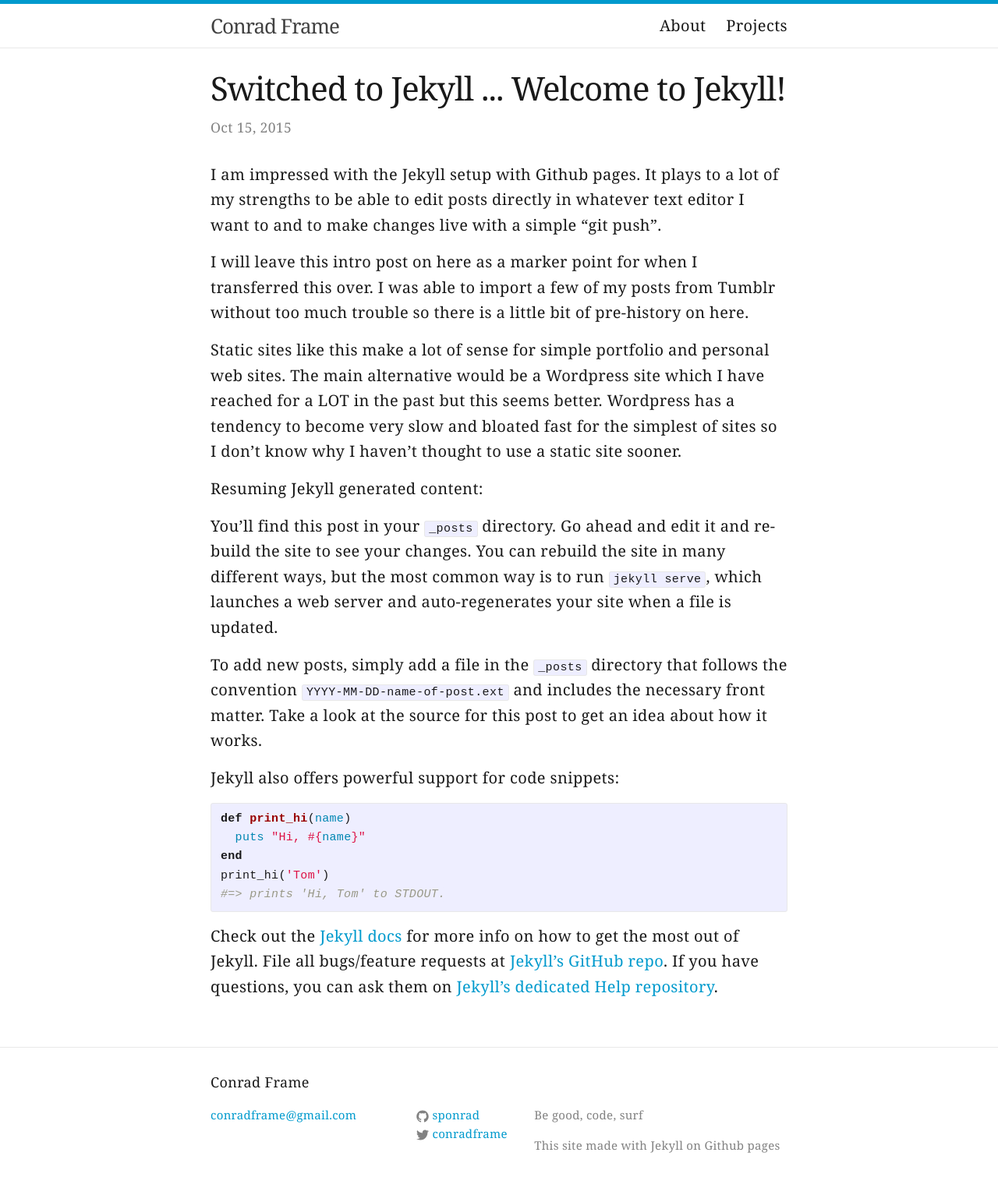
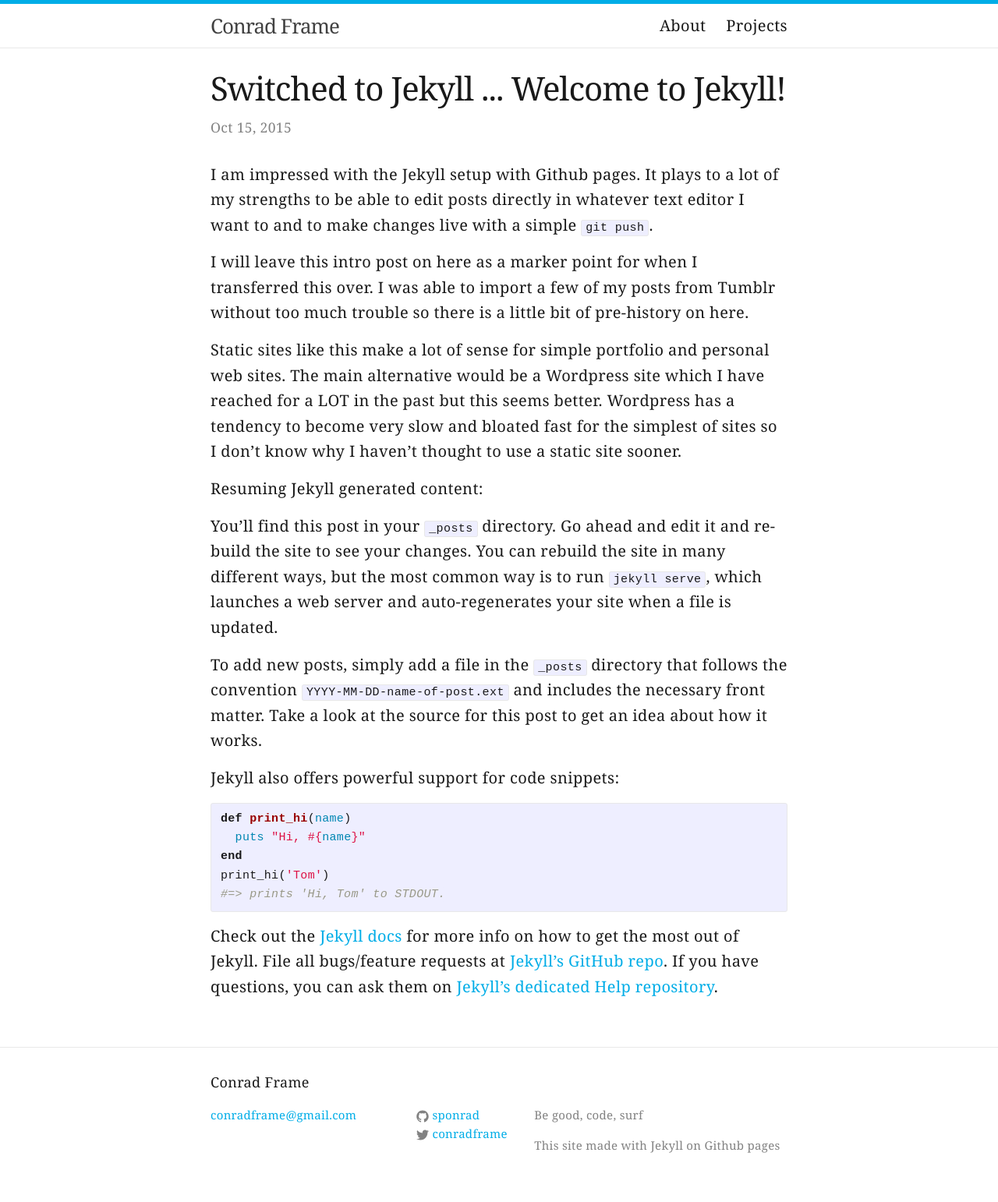
Before and after one commit to sponrad/sponrad.github.io, a Jekyll site: the page built from _posts/2015-10-15-welcome-to-jekyll.markdown, in a window 1280 px wide. Shown: the whole page at 78% size. Built offline with Jekyll 4.4.1, drawn with Linux system fonts in a browser that asks for light colours.

Commit message:
ios post, change brand color

````diff
--- a/_posts/2015-10-15-welcome-to-jekyll.markdown
+++ b/_posts/2015-10-15-welcome-to-jekyll.markdown
@@ -5,7 +5,7 @@
 categories: jekyll update
 ---
 
-I am impressed with the Jekyll setup with Github pages. It plays to a lot of my strengths to be able to edit posts directly in whatever text editor I want to and to make changes live with a simple "git push".
+I am impressed with the Jekyll setup with Github pages. It plays to a lot of my strengths to be able to edit posts directly in whatever text editor I want to and to make changes live with a simple ```git push```.
 
 I will leave this intro post on here as a marker point for when I transferred this over. I was able to import a few of my posts from Tumblr without too much trouble so there is a little bit of pre-history on here.
 
--- a/css/main.scss
+++ b/css/main.scss
@@ -16,7 +16,7 @@
 
 $text-color:       rgba(0,0,0,0.9);
 $background-color: #ffffff;
-$brand-color:      #009acd;
+$brand-color:      #00ade7;
 
 $grey-color:       #828282;
 $grey-color-light: lighten($grey-color, 40%);
````
Also changed, not shown: _posts/2015-10-20-ios-persistent-data.markdown (added, +28 -0 lines), 2 other files.
